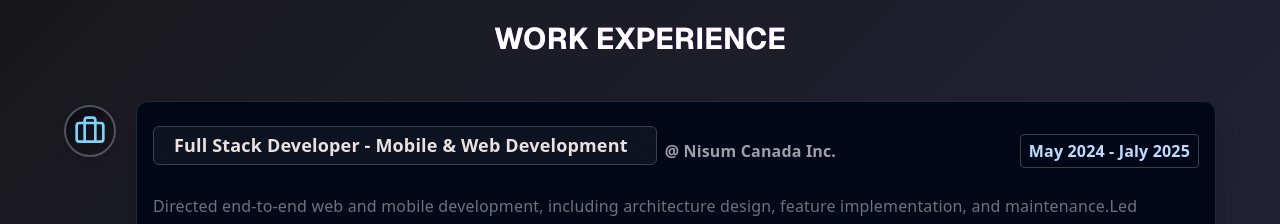
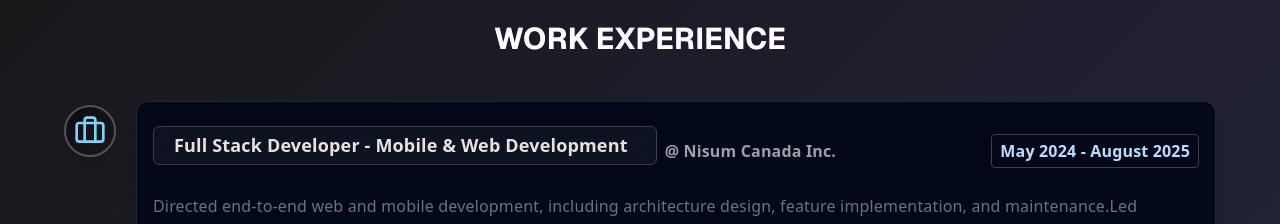
Before and after one commit to harshtadha/my-portfolio, a Next.js app: page / in a window 1280 px wide. Shown: the part 5720-5944 px from the top of the page. Built offline with nearby package versions, Linux system fonts and the light colour scheme.

Commit message:
Update data

```diff
--- a/src/app/data/experiences.ts
+++ b/src/app/data/experiences.ts
@@ -11,7 +11,7 @@ export const experiences: Experience[] = [
   {
     title: 'Full Stack Developer - Mobile & Web Development',
     company: 'Nisum Canada Inc.',
-    period: 'May 2024 - Jaly 2025',
+    period: 'May 2024 - August 2025',
     section: 'Work',
     description: [
       'Directed end-to-end web and mobile development, including architecture design, feature implementation, and maintenance.',
```
